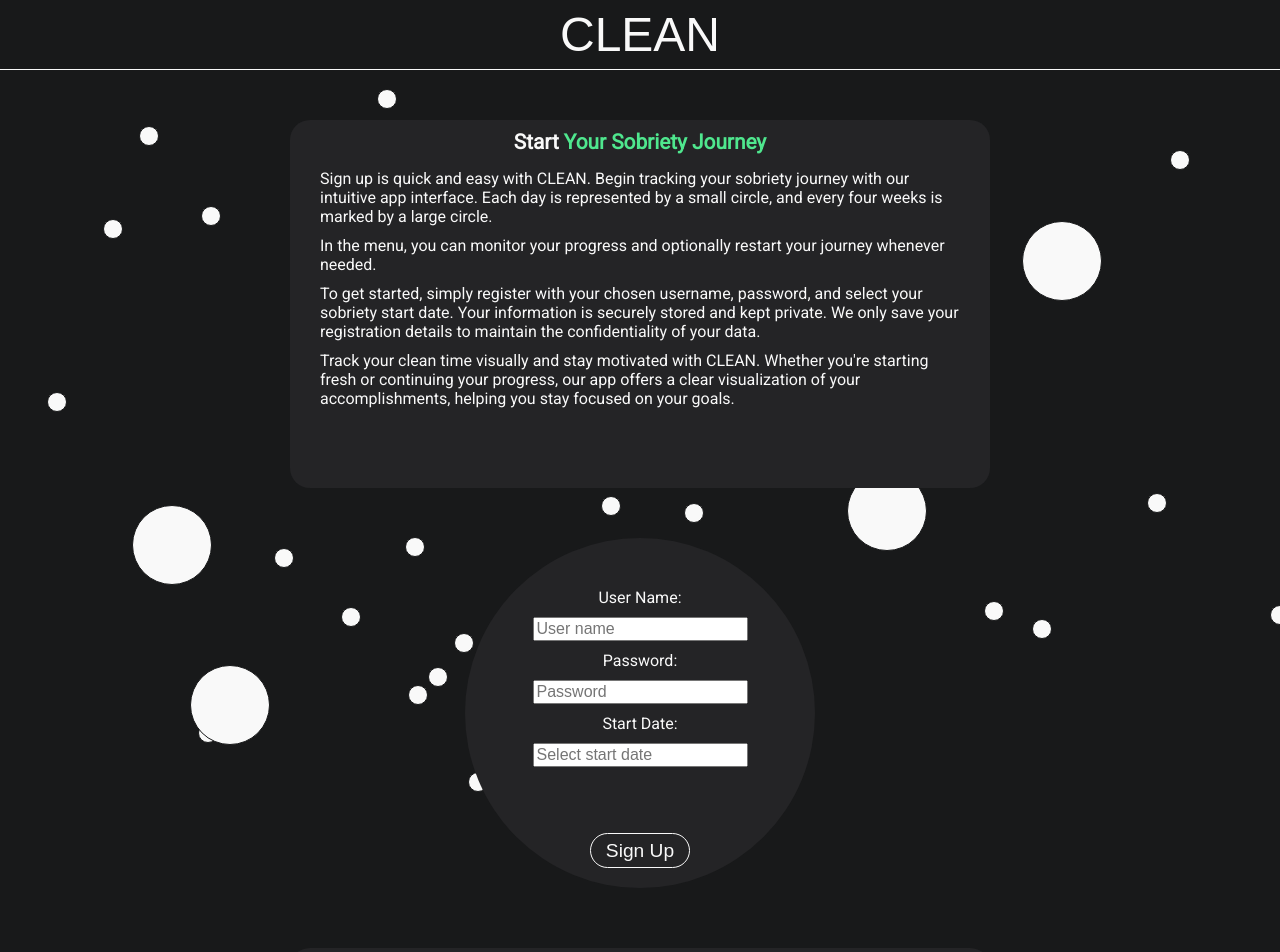
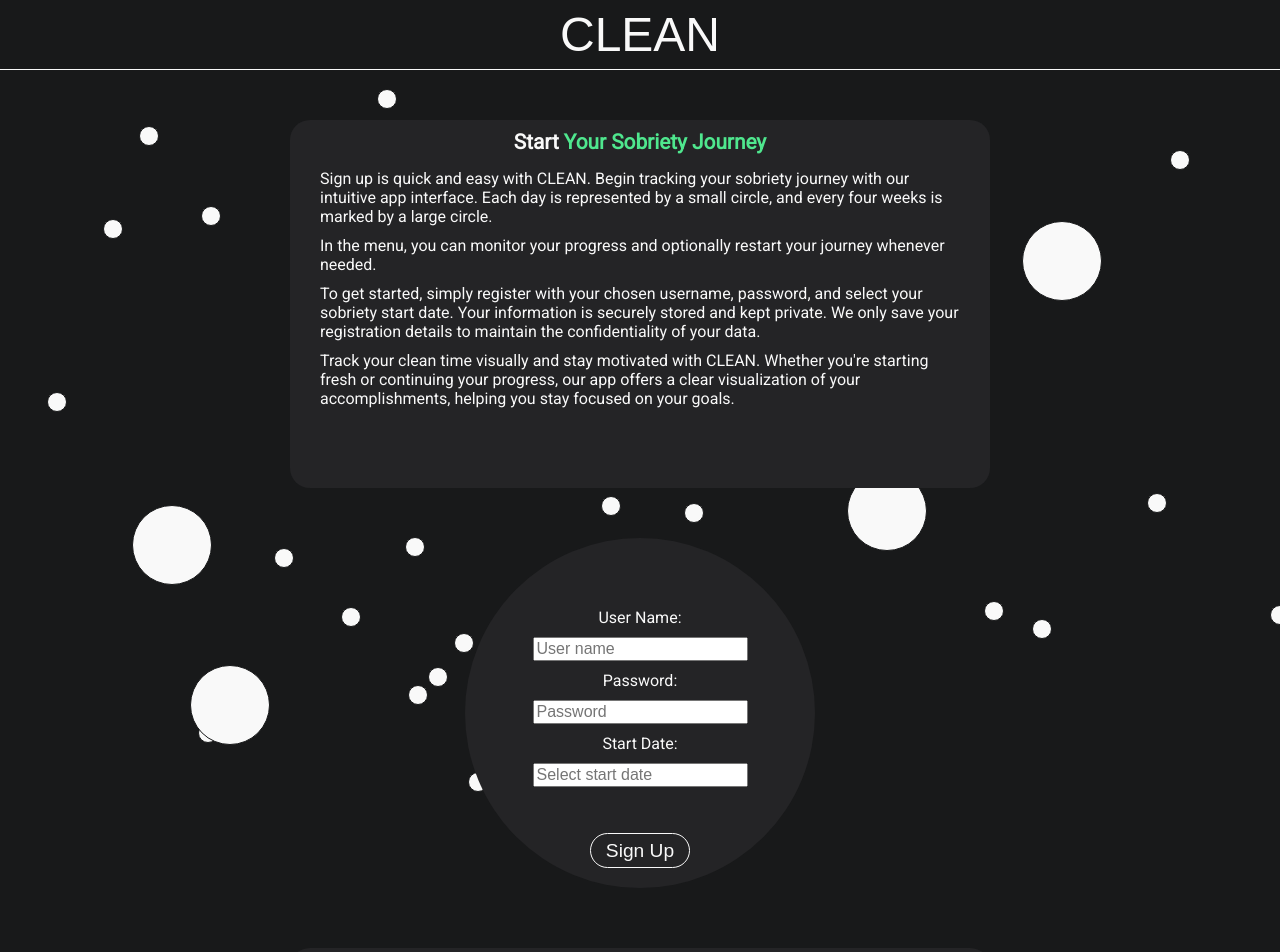
Before and after one commit to Wallenborg/clean, a Next.js app: page /sign-up in a window 1280 px wide. Shown: the top 952 px of the page. Built offline with nearby package versions, Linux system fonts and the light colour scheme; no server answers; a web font is replaced by a local one.

Commit message:
change padding-top on sign-in form

```diff
--- a/components/sign-up-form/SignUpForm.css
+++ b/components/sign-up-form/SignUpForm.css
@@ -7,7 +7,7 @@
   background-color: var(--clr-bg-1);
   gap: 10px;
   display: flex;
-  padding-top: 50px;
+  padding-top: 70px;
   flex-direction: column;
   justify-content: flex-start;
   align-items: center;
```
